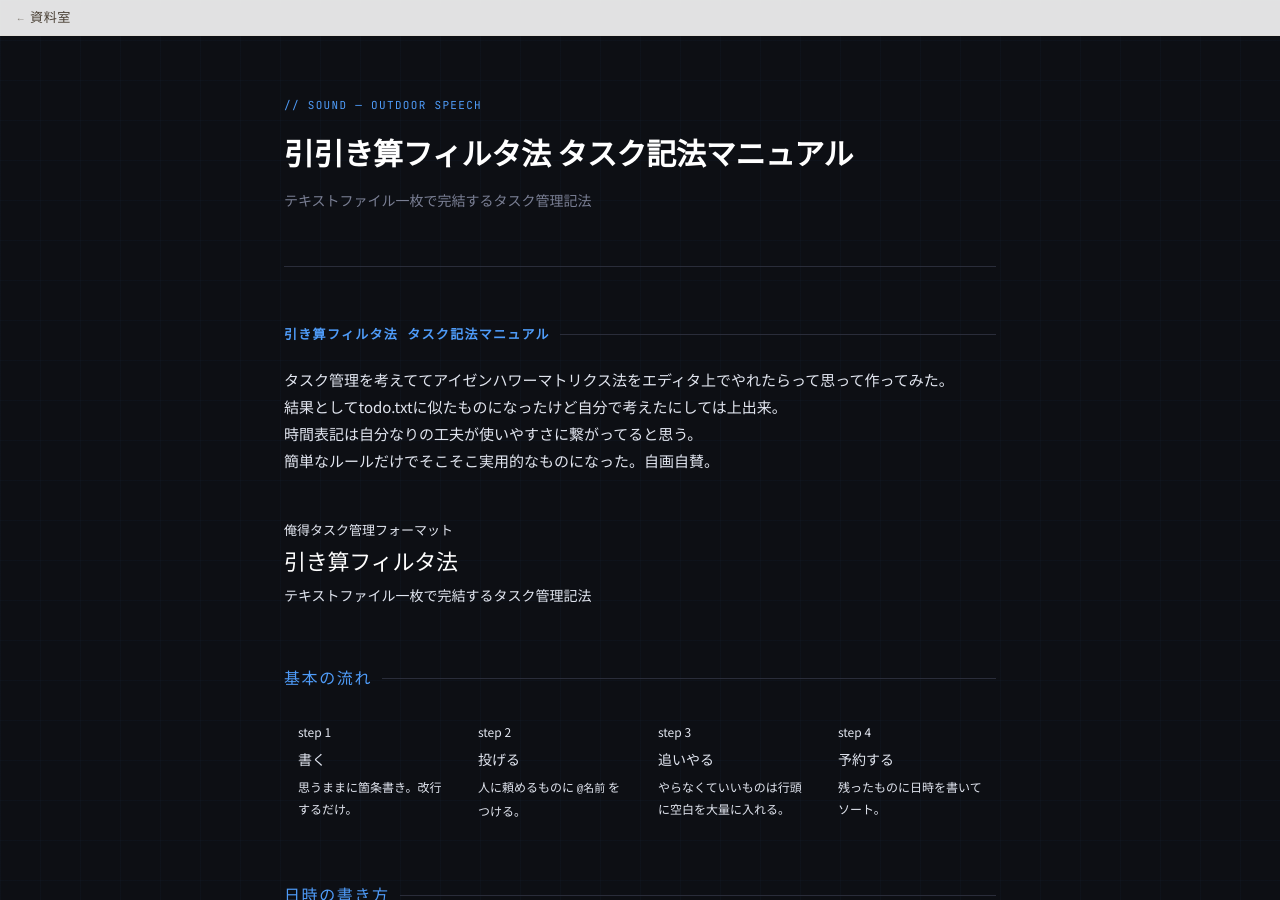
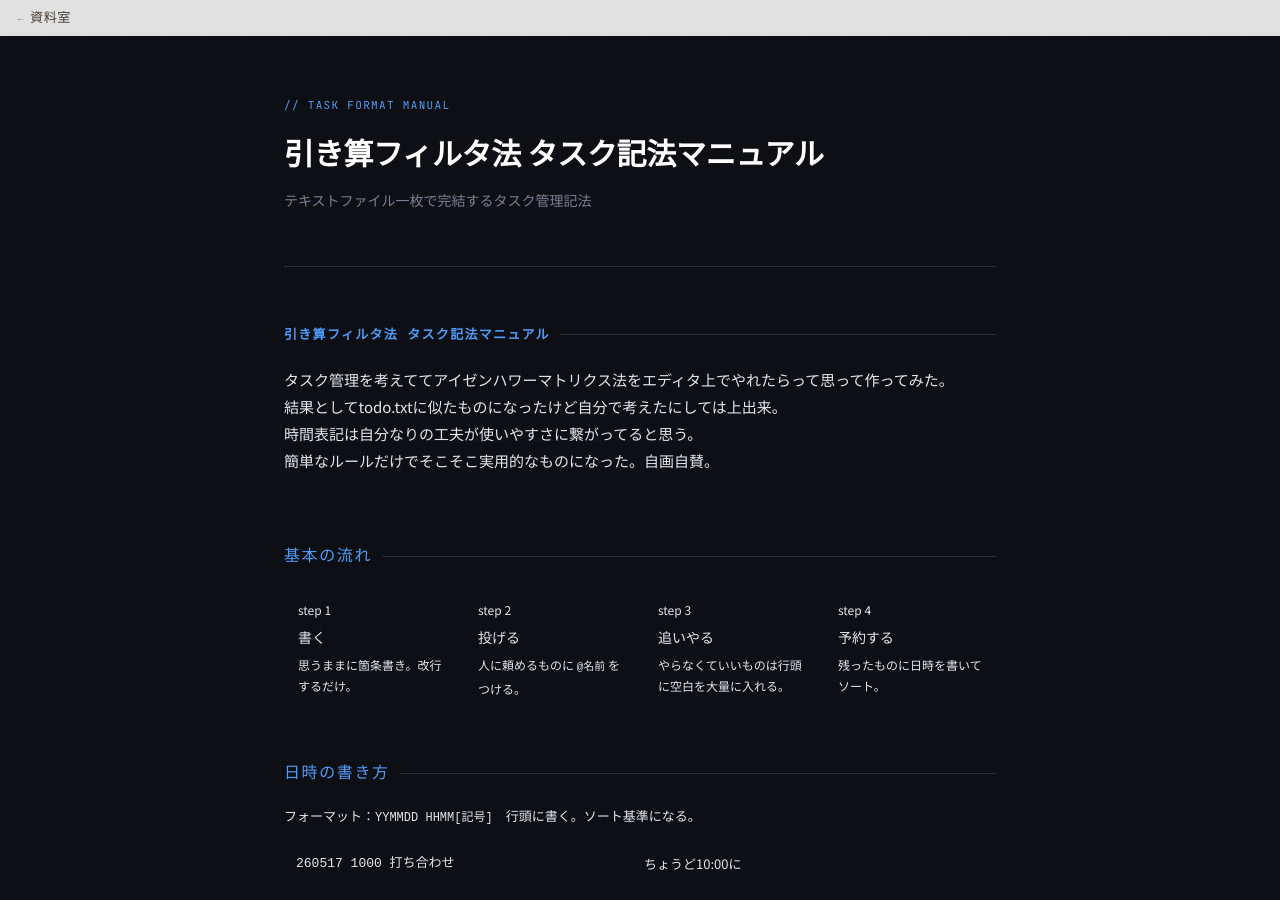
Before and after one commit to maskedrider88/maskedrider88.github.io, a Jekyll site: the page built from task_format_manual.html, in a window 1280 px wide and 900 px high. Built offline with Jekyll 4.4.1, drawn with Linux system fonts in a browser that asks for light colours.

Commit message:
Update task_format_manual.html

```diff
--- a/task_format_manual.html
+++ b/task_format_manual.html
@@ -319,8 +319,8 @@ title: 引き算フィルタ法 タスク記法マニュアル
 <div class="wrap">
 
   <header class="site-header">
-    <p class="label">// sound — outdoor speech</p>
-    <h1>引引き算フィルタ法 タスク記法マニュアル</h1>
+    <p class="label">// task format manual</p>
+    <h1>引き算フィルタ法 タスク記法マニュアル</h1>
     <p class="subtitle">テキストファイル一枚で完結するタスク管理記法</p>
   </header>
 
@@ -337,12 +337,6 @@ title: 引き算フィルタ法 タスク記法マニュアル
 </div>
 
 <div style="padding: 2rem 0;">
-
-  <div style="margin-bottom: 2rem;">
-    <p style="font-size: 13px; color: var(--color-text-tertiary); margin: 0 0 4px;">俺得タスク管理フォーマット</p>
-    <h1 style="font-size: 22px; font-weight: 500; margin: 0 0 8px;">引き算フィルタ法</h1>
-    <p style="font-size: 14px; color: var(--color-text-secondary); margin: 0;">テキストファイル一枚で完結するタスク管理記法</p>
-  </div>
 
   <div style="border-top: 0.5px solid var(--color-border-tertiary); padding-top: 1.5rem; margin-bottom: 1.5rem;">
     <h2 style="font-size: 16px; font-weight: 500; margin: 0 0 1rem;">基本の流れ</h2>
```
